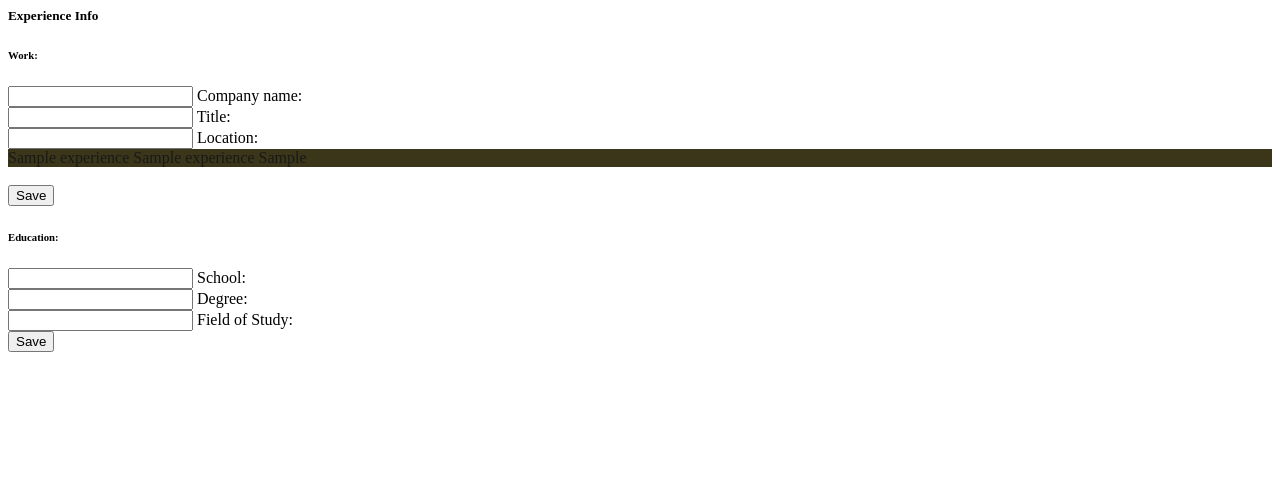
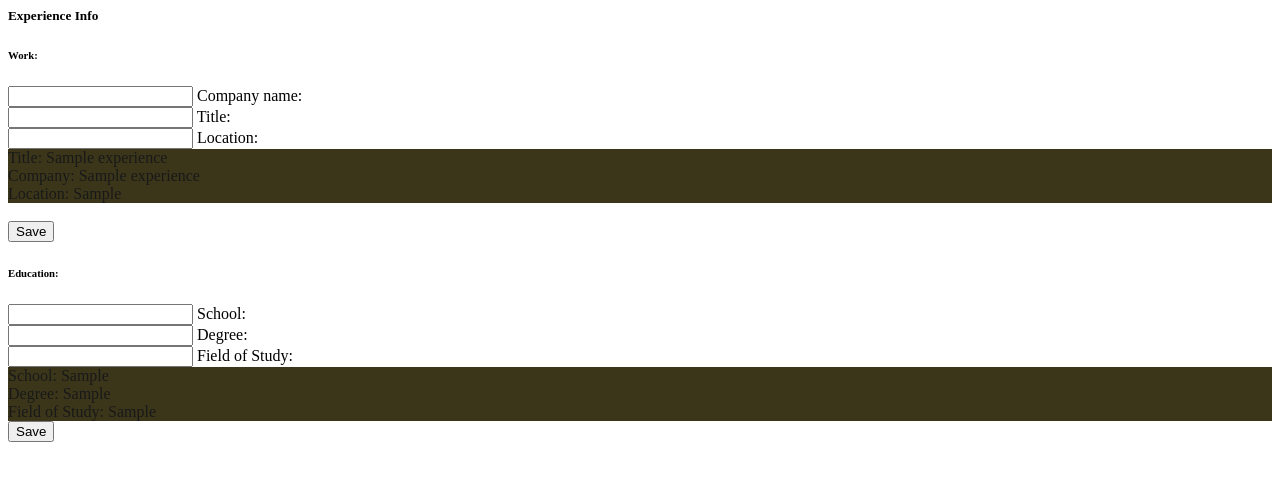
Before and after one commit to Ognjeniii/geeks-krug, a PHP site: page /resources/views/user/edit_profile/experience_info.php in a window 1280 px wide. Shown: the top 481 px of the page. Run offline with PHP 8.4, Linux system fonts and the light colour scheme; the visitor is signed in with stand-in values (Sample User, id 1); tables that the repository leaves empty or names only in its code hold one stand-in row (values such as "Sample post").

Commit message:
education and other stuff

```diff
--- a/src/Education/Education.php
+++ b/src/Education/Education.php
@@ -9,6 +9,26 @@ class Education
     protected $school;
     protected $degree;
     protected $field_of_study;
+
+    public function getId()
+    {
+        return $this->id;
+    }
+
+    public function getSchool()
+    {
+        return $this->school;
+    }
+
+    public function getDegree()
+    {
+        return $this->degree;
+    }
+
+    public function getFieldOfStudy()
+    {
+        return $this->field_of_study;
+    }
 
     public static function addEducation($user_id, $school, $degree, $field_of_study): int
     {
@@ -29,4 +49,17 @@ class Education
             return 0;
         }
     }
+
+    public static function getUserEducationByUserId($user_id)
+    {
+        $db = Database::getInstance();
+
+        return $db->select(
+            'Education',
+            'select * from education where user_id like :user_id',
+            [
+                ':user_id' => $user_id,
+            ]
+        );
+    }
 }
--- a/src/resources/views/user/edit_profile/experience_info.php
+++ b/src/resources/views/user/edit_profile/experience_info.php
@@ -2,6 +2,7 @@
 
 require __DIR__ . '/../../../../User/EditProfile/EditProfilePicture.php';
 require __DIR__ . '/../../../../WorkExperience/WorkExperience.php';
+require __DIR__ . '/../../../../Education/Education.php';
 
 session_start();
 if (!isset($_COOKIE['user_token']) && !isset($_SESSION['user_id'])) {
@@ -21,6 +22,7 @@ $user = User::getUserById($user_id);
 $picture = EditProfilePicture::binToPicture($user_id);
 
 $work_experience = WorkExperience::getUserExperienceByUserId($user_id);
+$education = Education::getUserEducationByUserId($user_id);
 
 ?>
 
@@ -44,11 +46,15 @@ $work_experience = WorkExperience::getUserExperienceByUserId($user_id);
             </div>
 
             <div>
-                <?php foreach ($work_experience as $ws): ?>
-                    <div class="d-flex p-1 border border-warning rounded" style="background-color: #262102; opacity: 90%;">
-                        <span class="px-2"> <?= $ws->getTitle(); ?></span>
-                        <span class="px-2"> <?= $ws->getCompanyName(); ?></span>
-                        <span class="px-2"> <?= $ws->getLocation(); ?></span>
+                <?php foreach ($work_experience as $ws) : ?>
+                    <div class="d-flex p-1 my-4 border border-warning rounded" style="background-color: #262102; opacity: 90%;">
+                        <span class="px-2">Title: <?= $ws->getTitle(); ?></span>
+                    </div>
+                    <div class="d-flex p-1 my-4 border border-warning rounded" style="background-color: #262102; opacity: 90%;">
+                        <span class="px-2">Company: <?= $ws->getCompanyName(); ?></span>
+                    </div>
+                    <div class="d-flex p-1 mt-4 border border-warning rounded" style="background-color: #262102; opacity: 90%;">
+                        <span class="px-2">Location: <?= $ws->getLocation(); ?></span>
                     </div>
                     <br>
                 <?php endforeach; ?>
@@ -73,6 +79,21 @@ $work_experience = WorkExperience::getUserExperienceByUserId($user_id);
                 <input type="text" class="form-control" id="floatingInput" name="field_of_study">
                 <label for="floatingInput">Field of Study:</label>
             </div>
+
+            <div>
+                <?php foreach ($education as $e) : ?>
+                    <div class="d-flex p-1 my-4 border border-warning rounded flex-wrap" style="background-color: #262102; opacity: 90%;">
+                        <span class="px-2">School: <?= $e->getSchool(); ?> </span>
+                    </div>
+                    <div class="d-flex p-1 my-4 border border-warning rounded flex-wrap" style="background-color: #262102; opacity: 90%;">
+                        <span class="px-2">Degree: <?= $e->getDegree(); ?> </span>
+                    </div>
+                    <div class="d-flex p-1 my-4 border border-warning rounded flex-wrap" style="background-color: #262102; opacity: 90%;">
+                        <span class="px-2">Field of Study: <?= $e->getFieldOfStudy(); ?> </span>
+                    </div>
+                <?php endforeach; ?>
+            </div>
+
             <button type="submit" class="btn btn-success">Save</button>
         </form>
     </div>
```
